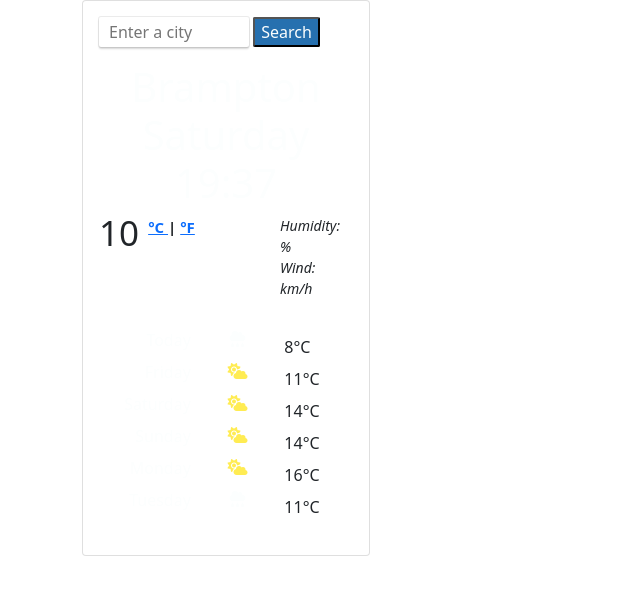
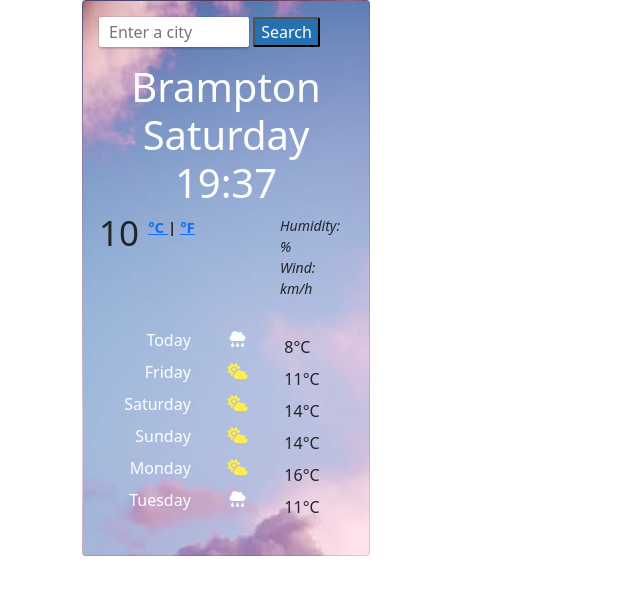
Before and after one commit to AnnaBiro/weather-appanni, a plain HTML site: page index.html in a window 1280 px wide. Shown: the whole page, without its empty margins (0-640 px from the left). Drawn offline with nearby package versions, Linux system fonts and the light colour scheme.

Commit message:
Update style.css

```diff
--- a/src/style.css
+++ b/src/style.css
@@ -70,7 +70,7 @@ ul {
   line-height: 2;
 }
 .card {
-  background-image: url("src/images/sky.jpeg");
+  background-image: url("images/sky.jpeg");
 }
 .units {
   position: relative;
```
